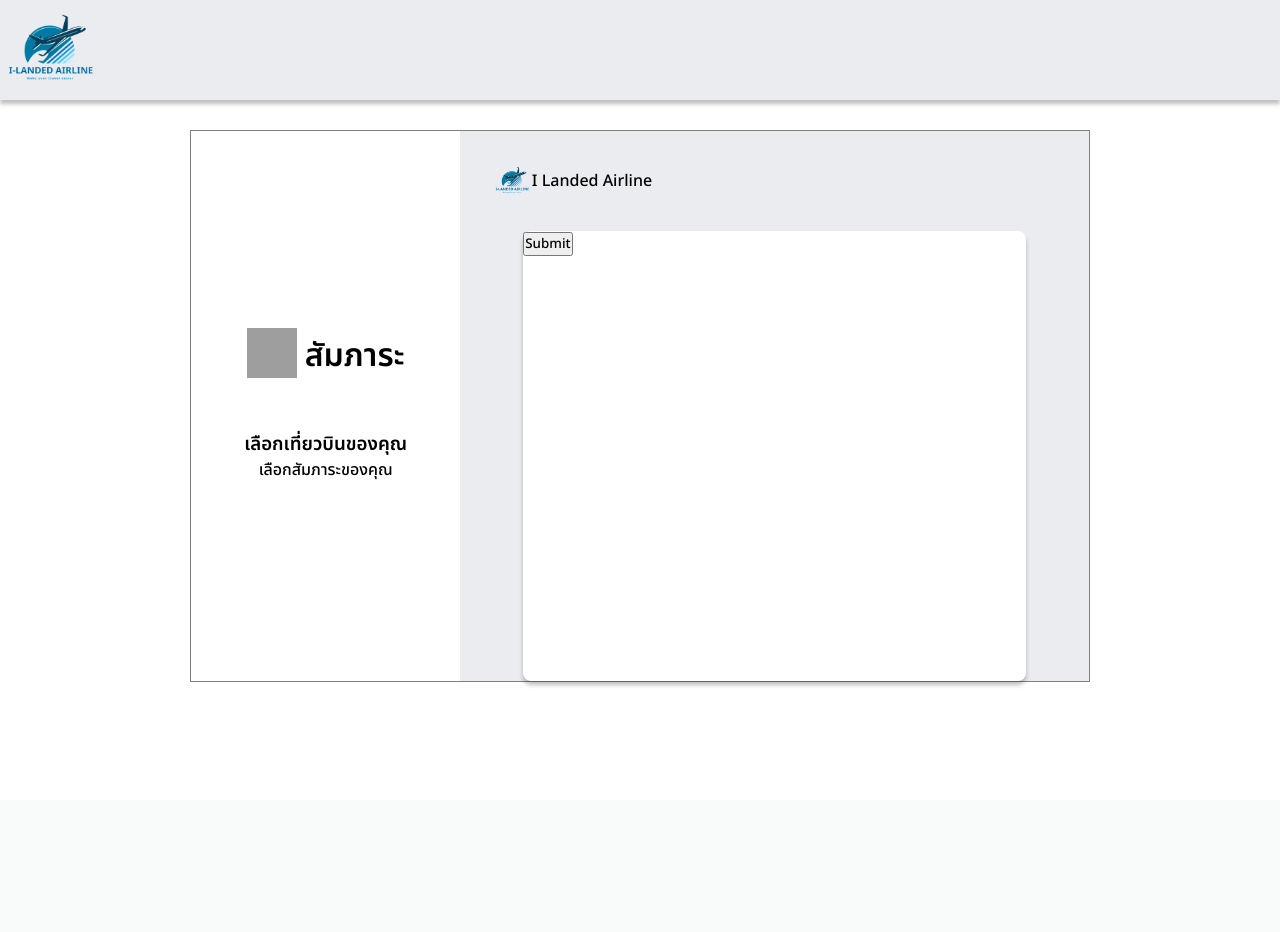
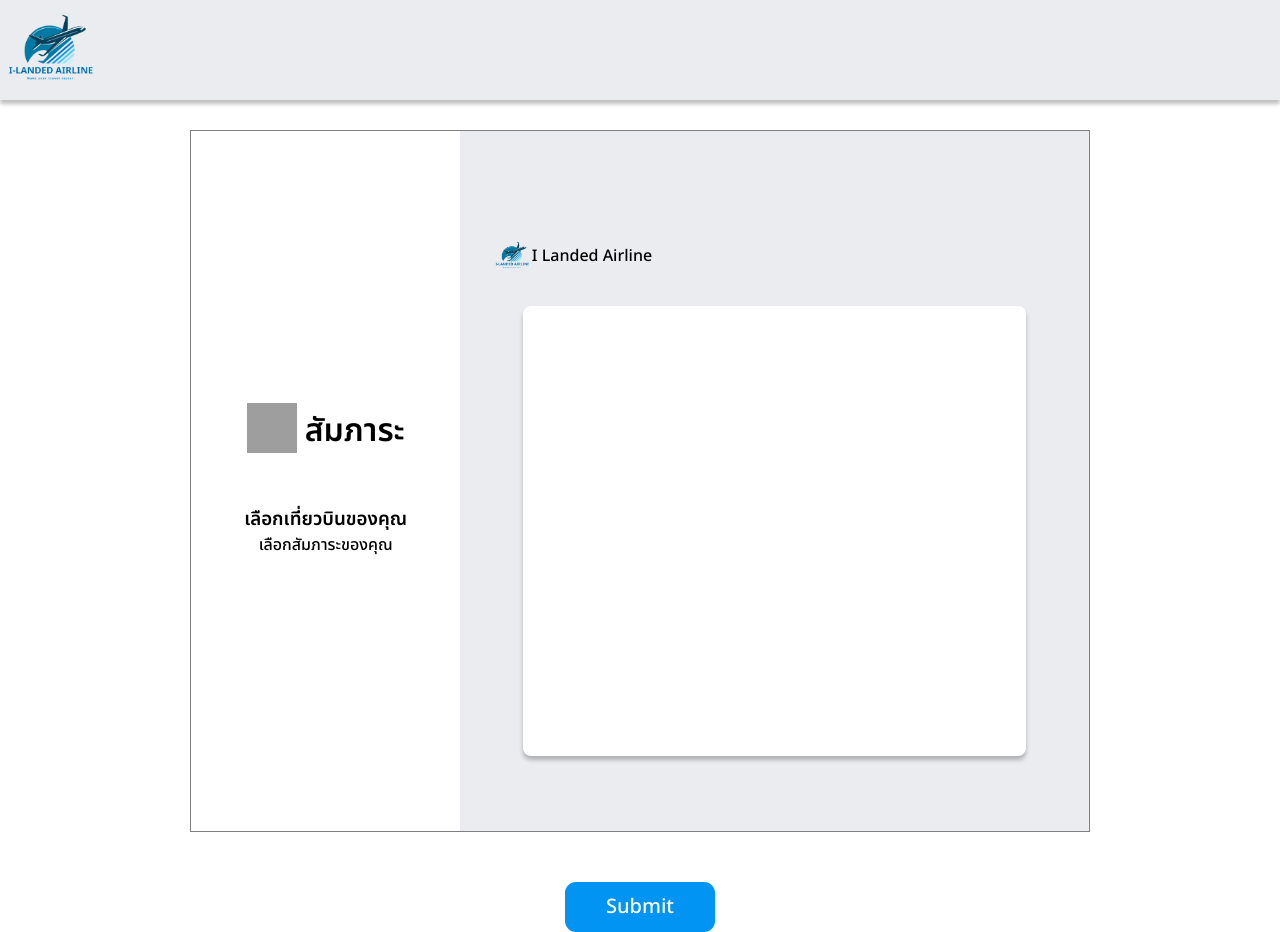
Before and after one commit to f5song/I-Landed-Airline, a PHP site: page /ISAD-ilal/baggage.php in a window 1280 px wide. Before the commit the page ends 686 px from the top, so only its background shows below. Run offline with PHP 8.4, Linux system fonts and the light colour scheme; the visitor is signed in with stand-in values (Sample User, id 1); data that the repository does not hold is empty; grey boxes are pictures that could not be loaded.

Commit message:
แก้ bag

```diff
--- a/PAGE/BAGGAGE/baggage.css
+++ b/PAGE/BAGGAGE/baggage.css
@@ -19,6 +19,7 @@
   display: flex;
   align-items: center;
   justify-content: center;
+  flex-direction: column;
 }.toplock{
   width: 100%;
   display: flex;
@@ -41,6 +42,7 @@
   align-items: center;
 }.righttop{
   width: 70%;
+  height: 700px;
   display: flex;
   flex-direction: column;
   align-items: center;
@@ -120,6 +122,8 @@
 }.radio-group {
   display: flex;
   flex-direction: column;
+  align-items: center;
+  justify-content: center;
 }.radio-label {
   width: 450px;
   display: flex;
@@ -268,3 +272,17 @@
 .mix-text-price h1{
   font-size: 25px;
 }
+.for-button button{
+  width: 150px;
+  height: 50px;
+  background-color: #0194f3;
+  cursor: pointer;
+  font-size: 20px;
+  color: white;
+  border-radius: 11px;
+  border: none;
+}
+
+.for-button{
+  margin-top: 50px;
+}
--- a/PAGE/BAGGAGE/baggage.php
+++ b/PAGE/BAGGAGE/baggage.php
@@ -117,19 +117,28 @@ if ($result_baggage) {
                         </div>
                     </div>
                     <div class="content-box-right2">
+
                         <body>
                             <div class="box-white">
                                 <form method="post" action="process_baggage.php">
                                     <?php foreach ($passengers as $passenger): ?>
                                         <div class="topbox">
                                             <div class="mix-text-name">
-                <h2><?= $passenger['title'] ?></h2>
-                <h2><?= $passenger['first_name'] ?></h2>
-                <h2><?= $passenger['last_name'] ?></h2>
+                                                <h2>
+                                                    <?= $passenger['title'] ?>
+                                                </h2>
+                                                <h2>
+                                                    <?= $passenger['first_name'] ?>
+                                                </h2>
+                                                <h2>
+                                                    <?= $passenger['last_name'] ?>
+                                                </h2>
                                             </div>
                                         </div>
                                         <div class="radio-group">
-            <input type="radio" id="radio<?= $passenger['passenger_id'] ?>_0" name="passengers[<?= $passenger['passenger_id'] ?>][baggage_weight]" value="0.00" class="radio-input">
+                                            <input type="radio" id="radio<?= $passenger['passenger_id'] ?>_0"
+                                                name="passengers[<?= $passenger['passenger_id'] ?>][baggage_weight]"
+                                                value="0.00" class="radio-input">
                                             <label for="radio<?= $passenger['passenger_id'] ?>_0" class="radio-label">
                                                 <div class="groupcircle-2kg">
                                                     <span class="radio-inner-circle"></span>
@@ -139,7 +148,9 @@ if ($result_baggage) {
                                             </label>
                                         </div>
                                         <div class="radio-group">
-            <input type="radio" id="radio<?= $passenger['passenger_id'] ?>_5" name="passengers[<?= $passenger['passenger_id'] ?>][baggage_weight]" value="5.00" class="radio-input">
+                                            <input type="radio" id="radio<?= $passenger['passenger_id'] ?>_5"
+                                                name="passengers[<?= $passenger['passenger_id'] ?>][baggage_weight]"
+                                                value="5.00" class="radio-input">
                                             <label for="radio<?= $passenger['passenger_id'] ?>_5" class="radio-label">
                                                 <div class="groupcircle-2kg">
                                                     <span class="radio-inner-circle"></span>
@@ -149,7 +160,9 @@ if ($result_baggage) {
                                             </label>
                                         </div>
                                         <div class="radio-group">
-            <input type="radio" id="radio<?= $passenger['passenger_id'] ?>_10" name="passengers[<?= $passenger['passenger_id'] ?>][baggage_weight]" value="10.00" class="radio-input">
+                                            <input type="radio" id="radio<?= $passenger['passenger_id'] ?>_10"
+                                                name="passengers[<?= $passenger['passenger_id'] ?>][baggage_weight]"
+                                                value="10.00" class="radio-input">
                                             <label for="radio<?= $passenger['passenger_id'] ?>_10" class="radio-label">
                                                 <div class="groupcircle-2kg">
                                                     <span class="radio-inner-circle"></span>
@@ -159,7 +172,9 @@ if ($result_baggage) {
                                             </label>
                                         </div>
                                         <div class="radio-group">
-            <input type="radio" id="radio<?= $passenger['passenger_id'] ?>_15" name="passengers[<?= $passenger['passenger_id'] ?>][baggage_weight]" value="15.00" class="radio-input">
+                                            <input type="radio" id="radio<?= $passenger['passenger_id'] ?>_15"
+                                                name="passengers[<?= $passenger['passenger_id'] ?>][baggage_weight]"
+                                                value="15.00" class="radio-input">
                                             <label for="radio<?= $passenger['passenger_id'] ?>_15" class="radio-label">
                                                 <div class="groupcircle-2kg">
                                                     <span class="radio-inner-circle"></span>
@@ -169,7 +184,9 @@ if ($result_baggage) {
                                             </label>
                                         </div>
                                         <div class="radio-group">
-            <input type="radio" id="radio<?= $passenger['passenger_id'] ?>_20" name="passengers[<?= $passenger['passenger_id'] ?>][baggage_weight]" value="20.00" class="radio-input">
+                                            <input type="radio" id="radio<?= $passenger['passenger_id'] ?>_20"
+                                                name="passengers[<?= $passenger['passenger_id'] ?>][baggage_weight]"
+                                                value="20.00" class="radio-input">
                                             <label for="radio<?= $passenger['passenger_id'] ?>_20" class="radio-label">
                                                 <div class="groupcircle-2kg">
                                                     <span class="radio-inner-circle"></span>
@@ -180,13 +197,15 @@ if ($result_baggage) {
                                         </div>
                                         <!-- ... และ Radio buttons อื่น ๆ ... -->
                                     <?php endforeach; ?>
-    <button type="submit">Submit</button>
                                 </form>
                             </div>
                         </body>
                     </div>
                 </div>
             </div>
+        </div>
+        <div class="for-button">
+                <button type="submit">Submit</button>
             </div>
     </div>
 </body>
```
Lines whose indentation alone changed are shown as unchanged.
